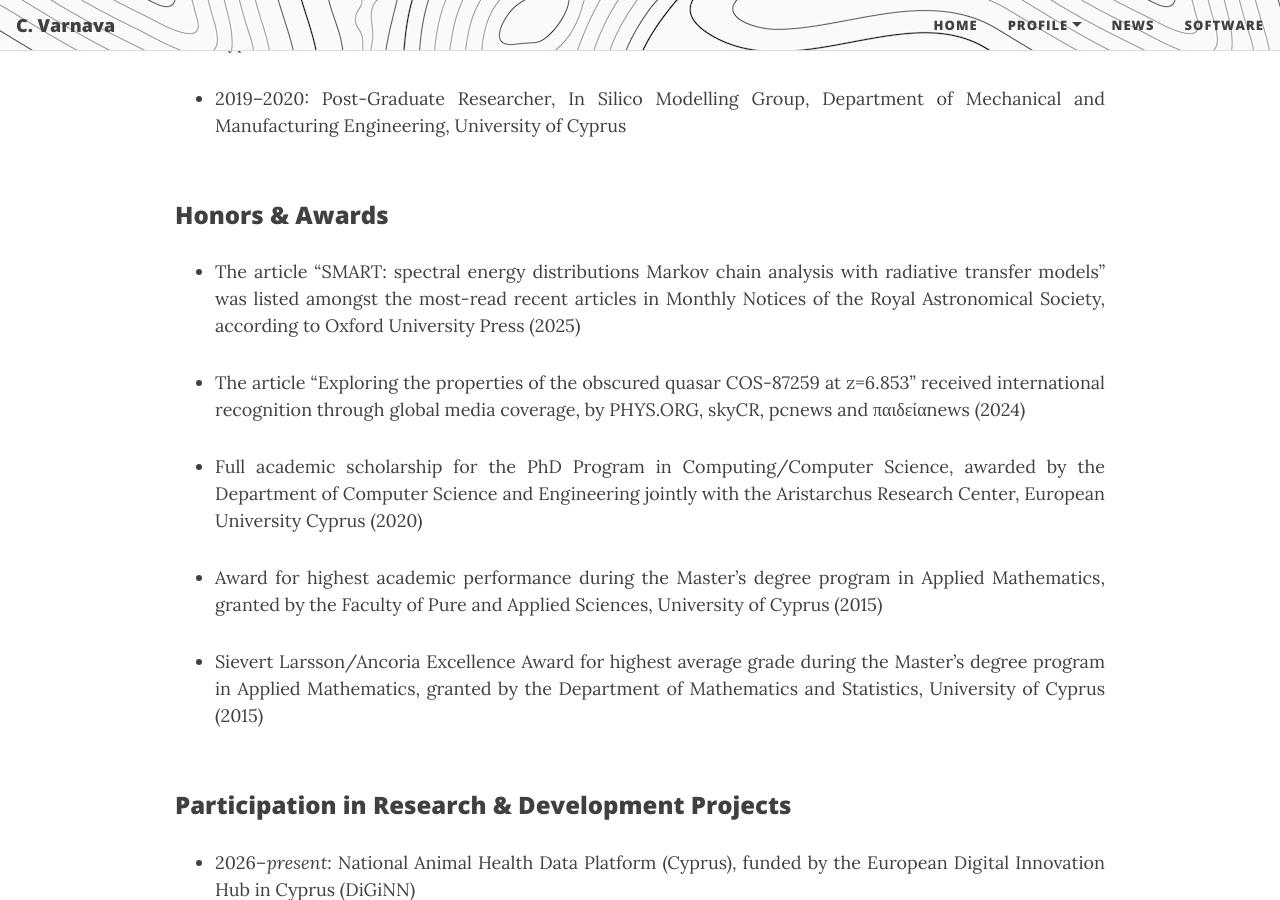
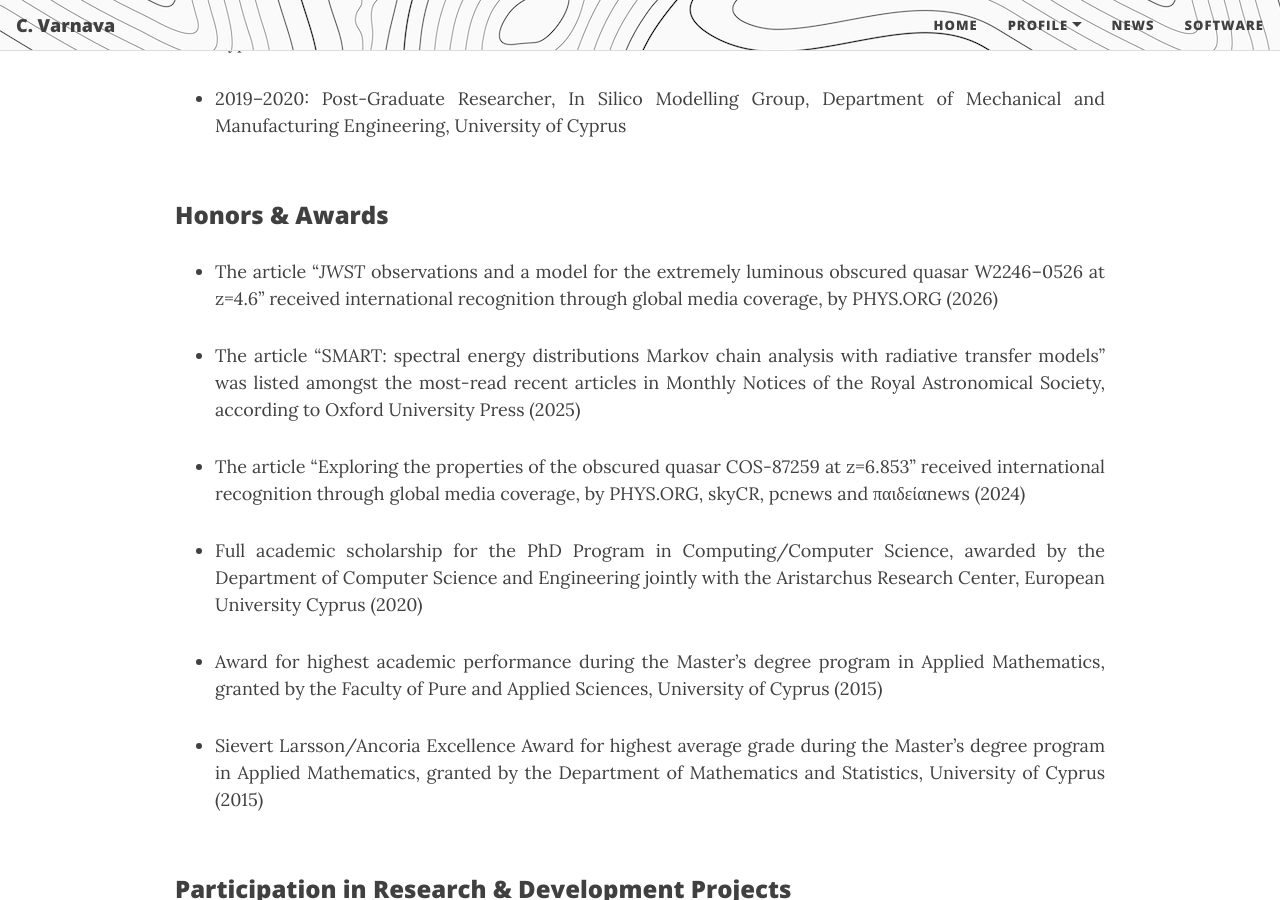
Before and after one commit to ch-var/ch-var.github.io, a Jekyll site: the page built from CV.html, in a window 1280 px wide and 900 px high, scrolled down 1025 px. Built offline with Jekyll 4.4.1, drawn with Linux system fonts in a browser that asks for light colours; formulas are drawn with MathJax 3; some of the changed text lies outside the part shown.

Commit message:
Update CV.html

```diff
--- a/CV.html
+++ b/CV.html
@@ -48,6 +48,8 @@
 <br>
 <p style="font-family: var(--header-font); font-weight: 800; line-height: 1.1; font-size: 1.5rem; margin-top: 1.25rem;">Honors & Awards</p>
 <ul>
+<li class="responsive-margin">The article “<i>JWST</i> observations and a model for the extremely luminous obscured quasar W2246–0526 at z=4.6” received international recognition through global media coverage, by PHYS.ORG (2026)</li>
+<p></p>
 <li class="responsive-margin">The article “SMART: spectral energy distributions Markov chain analysis with radiative transfer models” was listed amongst the most-read recent articles in Monthly Notices of the Royal Astronomical Society, according to Oxford University Press (2025)</li>
 <p></p>
 <li class="responsive-margin">The article “Exploring the properties of the obscured quasar COS-87259 at z=6.853” received international recognition through global media coverage, by PHYS.ORG, skyCR, pcnews and παιδείαnews (2024)</li>
@@ -103,6 +105,7 @@
 <li class="responsive-margin">Georgiades, M., <b>Varnava, C.</b>, Gregoriades, A., Ioannou, I., Christodoulou, L., Islam, H. M. A., Ho, K. H. and Hou, Y., 2026. From Correlation to Causation in Intrusion Detection Systems: A Double Machine Learning Approach for IoT Network Behaviour Analysis. <i>IEEE Xplore</i>, accepted</li>
 <p></p>
 <li class="responsive-margin"><b>Varnava, C.</b>, Efstathiou, A., Díaz-Santos, T. and Farrah, D., 2026. <a href="https://doi.org/10.1093/mnras/stag795"><i>JWST</i> observations and a model for the extremely luminous obscured quasar W2246–0526 at \(z\)=4.6</a>. <i>Monthly Notices of the Royal Astronomical Society</i>, 548(4), pp. 1–13</li>
+<p align='justify' class="responsive-margin" style="margin-top: 0px;">Media coverage by PHYS.ORG</p>
 <p></p>
 <li class="responsive-margin">Farrah, D., Ejercito, K., Efstathiou, A., Leisawitz, D., Engholm, A., Shivaei, I., Bonato, M., Clements, D. L., Petty, S., Pitchford, L. K., <b>Varnava, C.</b>, Afonso, J. and 14 co-authors, 2026. <a href="https://doi.org/10.3847/1538-4357/ae21cd">How Accurately Can Obscured Galaxy Luminosities Be Measured Using Spectral Energy Distribution Fitting of Near- through Far-infrared Observations?</a> <i>The Astrophysical Journal</i>, 997(2), pp. 150–170</li>
 <p></p>
@@ -121,6 +124,8 @@
 <br>
 <p style="font-family: var(--header-font); font-weight: 800; line-height: 1.1; font-size: 1.5rem; margin-top: 1.25rem;">Media Coverage</p>
 <ul>
+<li class="responsive-margin">PHYS.ORG <i>(international science news platform)</i>, 2024: <a href="https://phys.org/news/2026-05-universe-distant-hot-dog-owe.html">Universe's most distant 'Hot DOG' yet may owe extreme infrared glow to polar dust, Webb reveals</a></li>
+<p></p>
 <li class="responsive-margin">PHYS.ORG <i>(international science news platform)</i>, 2024: <a href="https://phys.org/news/2024-10-astronomers-explore-properties-obscured-hyperluminous.html">Astronomers explore the properties of an obscured hyperluminous quasar</a></li>
 <p></p>
 <li class="responsive-margin">skyCR, Costa Rica, 2024: <a href="https://skycr.org/2024/10/21/exploran-las-propiedades-de-un-cuasar-hiperluminoso-oscurecido/">Exploran las propiedades de un cuásar hiperluminoso oscurecido</a> (Exploring the properties of an obscured hyperluminous quasar)</li>
```
